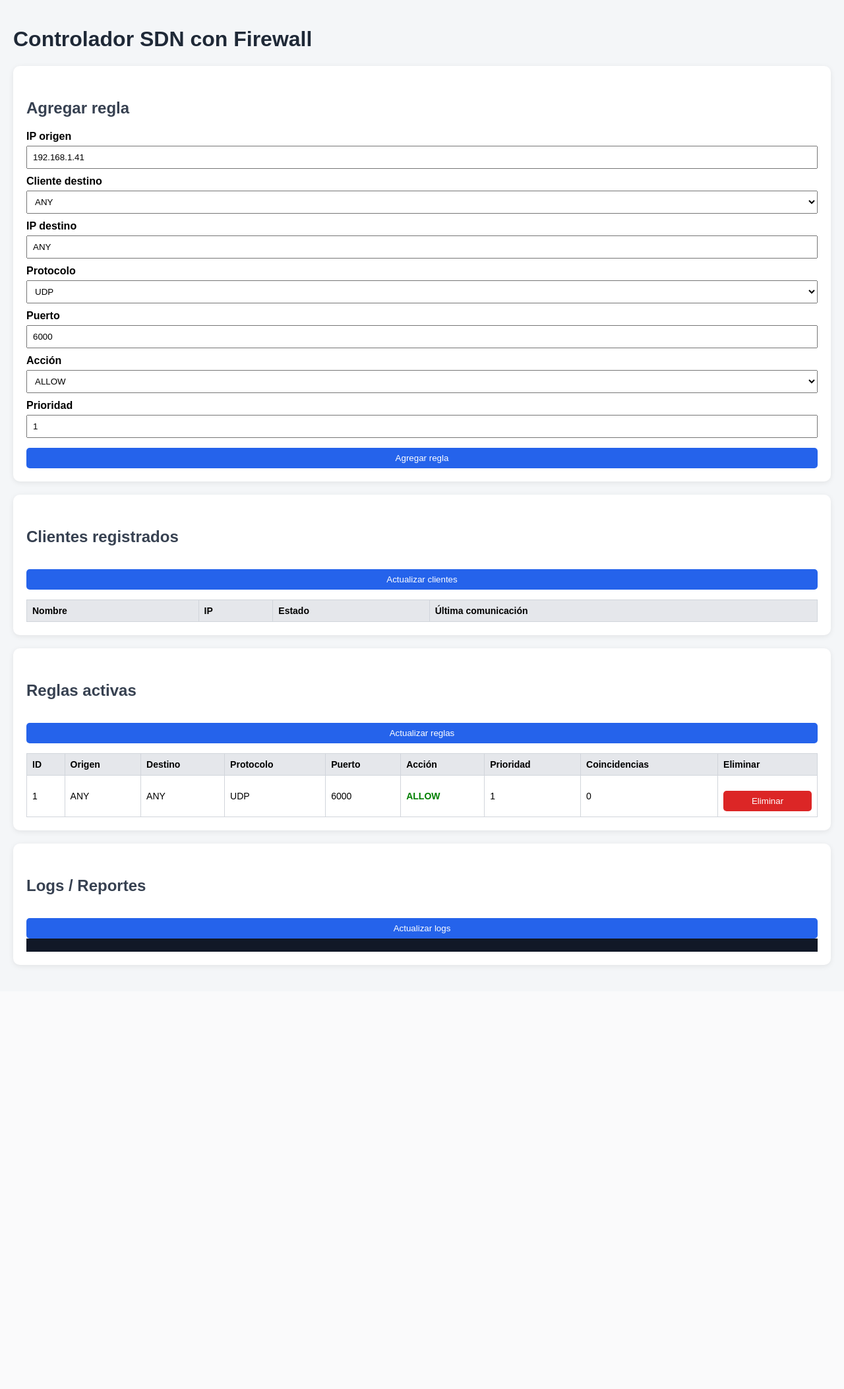
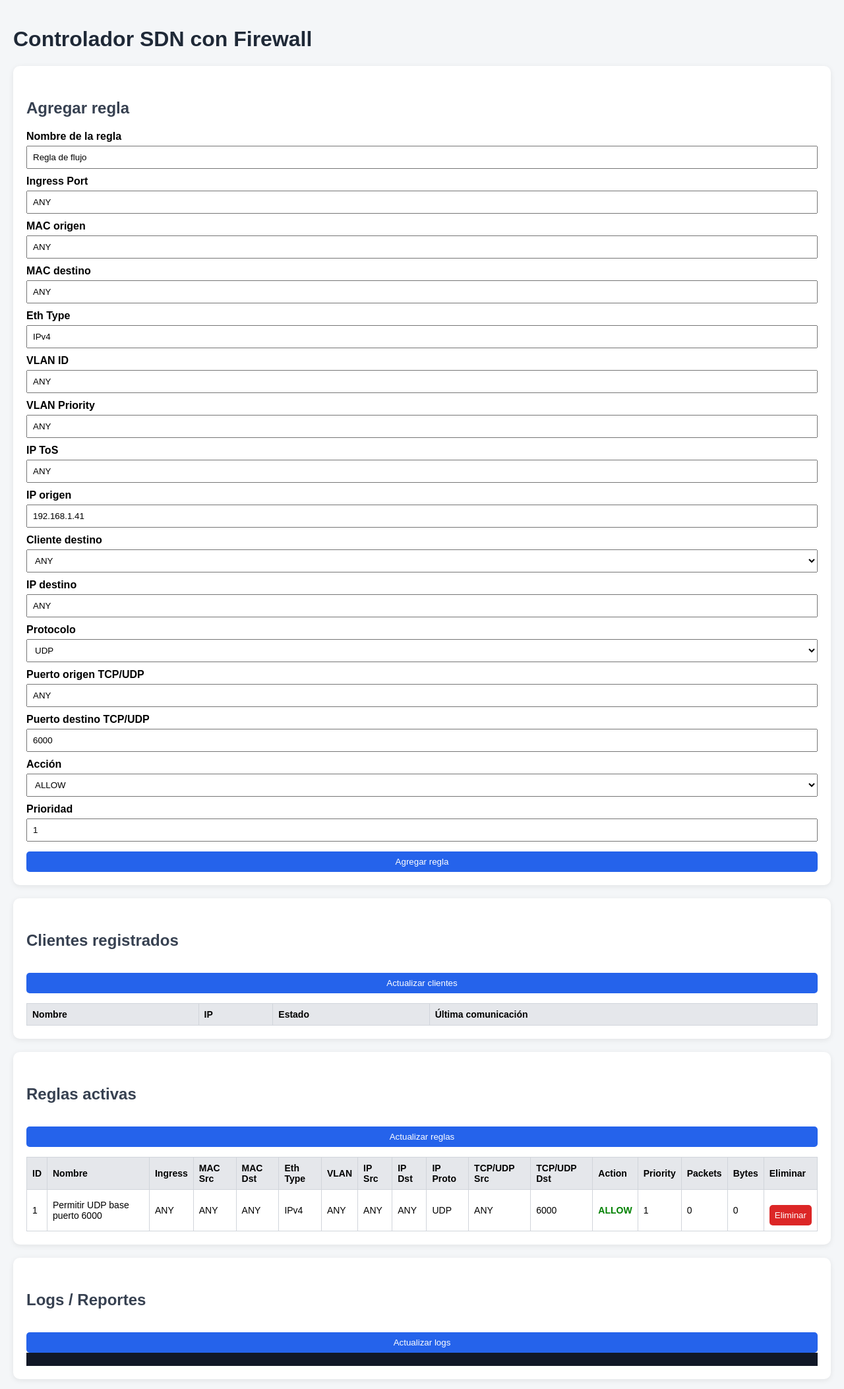
Before and after one commit to valepabon/RedesDeComputadores, a Flask app: page / in a window 1280 px wide. Shown: the top 2106 px of the page at 66% size. Before the commit the page ends 1467 px from the top, so only its background shows below. Run offline with Flask 3, Linux system fonts and the light colour scheme; data that the repository does not hold is empty.

Commit message:
Actualizar tabla de flujo y contadores reales de bytes

```diff
--- a/app.py
+++ b/app.py
@@ -44,13 +44,30 @@ def save_all_data():
 default_rules = [
     {
         "id": 1,
+        "name": "Permitir UDP base puerto 6000",
+
+        "ingress_port": "ANY",
+        "mac_src": "ANY",
+        "mac_dst": "ANY",
+        "eth_type": "IPv4",
+        "vlan_id": "ANY",
+        "vlan_priority": "ANY",
+
         "src_ip": "ANY",
         "dst_ip": "ANY",
         "protocol": "UDP",
+        "src_port": "ANY",
+        "dst_port": 6000,
+
         "port": 6000,
+
+        "ip_tos": "ANY",
+
         "action": "ALLOW",
         "priority": 1,
-        "matches": 0
+
+        "matches": 0,
+        "bytes": 0
     }
 ]
 
@@ -58,6 +75,41 @@ clients = load_json_file(CLIENTS_FILE, [])
 rules = load_json_file(RULES_FILE, default_rules)
 logs = load_json_file(LOGS_FILE, [])
 save_all_data()
+
+def normalize_rules():
+    for rule in rules:
+        rule.setdefault("name", f"Regla {rule.get('id', '')}")
+
+        rule.setdefault("ingress_port", "ANY")
+        rule.setdefault("mac_src", "ANY")
+        rule.setdefault("mac_dst", "ANY")
+        rule.setdefault("eth_type", "IPv4")
+        rule.setdefault("vlan_id", "ANY")
+        rule.setdefault("vlan_priority", "ANY")
+
+        rule.setdefault("src_ip", "ANY")
+        rule.setdefault("dst_ip", "ANY")
+        rule.setdefault("protocol", "UDP")
+
+        rule.setdefault("src_port", "ANY")
+
+        if "dst_port" not in rule:
+            rule["dst_port"] = rule.get("port", "ANY")
+
+        if "port" not in rule:
+            rule["port"] = rule.get("dst_port", "ANY")
+
+        rule.setdefault("ip_tos", "ANY")
+
+        rule.setdefault("action", "ALLOW")
+        rule.setdefault("priority", 1)
+
+        rule.setdefault("matches", 0)
+        rule.setdefault("bytes", 0)
+
+
+normalize_rules()
+save_json_file(RULES_FILE, rules)
 
 @app.route('/')
 def home():
@@ -146,15 +198,35 @@ def add_rule():
 
     next_id = max([rule["id"] for rule in rules], default=0) + 1
 
+    dst_port = data.get("dst_port", data.get("port", 6000))
+
     rule = {
         "id": next_id,
+        "name": data.get("name", f"Regla {next_id}"),
+
+        "ingress_port": data.get("ingress_port", "ANY"),
+        "mac_src": data.get("mac_src", "ANY"),
+        "mac_dst": data.get("mac_dst", "ANY"),
+        "eth_type": data.get("eth_type", "IPv4"),
+        "vlan_id": data.get("vlan_id", "ANY"),
+        "vlan_priority": data.get("vlan_priority", "ANY"),
+
         "src_ip": data.get("src_ip", "ANY"),
         "dst_ip": data.get("dst_ip", "ANY"),
         "protocol": data.get("protocol", "UDP"),
-        "port": data.get("port", 6000),
+        "src_port": data.get("src_port", "ANY"),
+        "dst_port": dst_port,
+
+        # Compatibilidad con el cliente actual
+        "port": dst_port,
+
+        "ip_tos": data.get("ip_tos", "ANY"),
+
         "action": data.get("action", "ALLOW"),
         "priority": data.get("priority", 1),
-        "matches": 0
+
+        "matches": 0,
+        "bytes": 0
     }
 
     rules.append(rule)
@@ -166,6 +238,8 @@ def add_rule():
     return jsonify({
         "message": "Regla agregada"
     }), 200
+
+
 
 # =========================
 # REPORTES DEL CLIENTE
@@ -189,6 +263,9 @@ def report():
     # Intentar extraer el ID de la regla desde el mensaje:
     # Ejemplo: "Regla 6 coincidió | src=..."
     match = re.search(r"Regla\s+(\d+)\s+coincidió", message)
+    bytes_match = re.search(r"bytes=(\d+)", message)
+
+    packet_bytes = int(bytes_match.group(1)) if bytes_match else 0
 
     if match:
         rule_id = int(match.group(1))
@@ -196,7 +273,13 @@ def report():
         for rule in rules:
             if rule["id"] == rule_id:
                 rule["matches"] = rule.get("matches", 0) + 1
-                print(f"[COUNT] Regla {rule_id} ahora tiene {rule['matches']} coincidencia(s)")
+                rule["bytes"] = rule.get("bytes", 0) + packet_bytes
+
+                print(
+                    f"[COUNT] Regla {rule_id} ahora tiene "
+                    f"{rule['matches']} coincidencia(s) y "
+                    f"{rule['bytes']} bytes"
+                )
                 break
 
     save_json_file(LOGS_FILE, logs)
--- a/templates/index.html
+++ b/templates/index.html
@@ -113,6 +113,30 @@
     <div class="card">
         <h2>Agregar regla</h2>
 
+        <label>Nombre de la regla</label>
+        <input id="rule_name" value="Regla de flujo">
+
+        <label>Ingress Port</label>
+        <input id="ingress_port" value="ANY">
+
+        <label>MAC origen</label>
+        <input id="mac_src" value="ANY">
+
+        <label>MAC destino</label>
+        <input id="mac_dst" value="ANY">
+
+        <label>Eth Type</label>
+        <input id="eth_type" value="IPv4">
+
+        <label>VLAN ID</label>
+        <input id="vlan_id" value="ANY">
+
+        <label>VLAN Priority</label>
+        <input id="vlan_priority" value="ANY">
+
+        <label>IP ToS</label>
+        <input id="ip_tos" value="ANY">
+
         <label>IP origen</label>
         <input id="src_ip" value="ANY">
 
@@ -131,8 +155,11 @@
             <option value="ANY">ANY</option>
         </select>
 
-        <label>Puerto</label>
-        <input id="port" type="number" value="6000">
+        <label>Puerto origen TCP/UDP</label>
+        <input id="src_port" value="ANY">
+
+        <label>Puerto destino TCP/UDP</label>
+        <input id="dst_port" type="number" value="6000">
 
         <label>Acción</label>
         <select id="action">
@@ -172,13 +199,21 @@
             <thead>
                 <tr>
                     <th>ID</th>
-                    <th>Origen</th>
-                    <th>Destino</th>
-                    <th>Protocolo</th>
-                    <th>Puerto</th>
-                    <th>Acción</th>
-                    <th>Prioridad</th>
-                    <th>Coincidencias</th>
+                    <th>Nombre</th>
+                    <th>Ingress</th>
+                    <th>MAC Src</th>
+                    <th>MAC Dst</th>
+                    <th>Eth Type</th>
+                    <th>VLAN</th>
+                    <th>IP Src</th>
+                    <th>IP Dst</th>
+                    <th>IP Proto</th>
+                    <th>TCP/UDP Src</th>
+                    <th>TCP/UDP Dst</th>
+                    <th>Action</th>
+                    <th>Priority</th>
+                    <th>Packets</th>
+                    <th>Bytes</th>
                     <th>Eliminar</th>
                 </tr>
             </thead>
@@ -223,13 +258,21 @@
         table.innerHTML += `
             <tr>
                 <td>${rule.id}</td>
-                <td>${rule.src_ip}</td>
-                <td>${rule.dst_ip}</td>
-                <td>${rule.protocol}</td>
-                <td>${rule.port}</td>
+                <td>${rule.name || '-'}</td>
+                <td>${rule.ingress_port || 'ANY'}</td>
+                <td>${rule.mac_src || 'ANY'}</td>
+                <td>${rule.mac_dst || 'ANY'}</td>
+                <td>${rule.eth_type || 'IPv4'}</td>
+                <td>${rule.vlan_id || 'ANY'}</td>
+                <td>${rule.src_ip || 'ANY'}</td>
+                <td>${rule.dst_ip || 'ANY'}</td>
+                <td>${rule.protocol || 'ANY'}</td>
+                <td>${rule.src_port || 'ANY'}</td>
+                <td>${rule.dst_port || rule.port || 'ANY'}</td>
                 <td class="${rule.action}">${rule.action}</td>
                 <td>${rule.priority}</td>
                 <td>${rule.matches || 0}</td>
+                <td>${rule.bytes || 0}</td>
                 <td>
                     <button class="delete-btn" onclick="deleteRule(${rule.id})">
                         Eliminar
@@ -312,11 +355,31 @@ function updateDstIpFromClient() {
 
 
     async function addRule() {
+        const dstPortValue = document.getElementById('dst_port').value;
+        const srcPortValue = document.getElementById('src_port').value;
+
         const rule = {
-        src_ip: document.getElementById('src_ip').value,
-        dst_ip: document.getElementById('dst_ip').value,
-        protocol: document.getElementById('protocol').value,
-        port: parseInt(document.getElementById('port').value),
+            name: document.getElementById('rule_name').value || "Regla sin nombre",
+
+            ingress_port: document.getElementById('ingress_port').value || "ANY",
+            mac_src: document.getElementById('mac_src').value || "ANY",
+            mac_dst: document.getElementById('mac_dst').value || "ANY",
+            eth_type: document.getElementById('eth_type').value || "IPv4",
+            vlan_id: document.getElementById('vlan_id').value || "ANY",
+            vlan_priority: document.getElementById('vlan_priority').value || "ANY",
+
+            src_ip: document.getElementById('src_ip').value || "ANY",
+            dst_ip: document.getElementById('dst_ip').value || "ANY",
+            protocol: document.getElementById('protocol').value || "UDP",
+
+            src_port: srcPortValue === "" ? "ANY" : srcPortValue,
+            dst_port: dstPortValue === "" ? "ANY" : parseInt(dstPortValue),
+
+            // compatibilidad
+            port: dstPortValue === "" ? "ANY" : parseInt(dstPortValue),
+
+            ip_tos: document.getElementById('ip_tos').value || "ANY",
+
             action: document.getElementById('action').value,
             priority: parseInt(document.getElementById('priority').value)
         };
@@ -340,11 +403,22 @@ function updateDstIpFromClient() {
     const response = await fetch('/server-info');
     const data = await response.json();
 
+    document.getElementById('rule_name').value = "Regla de flujo";
+
+    document.getElementById('ingress_port').value = "ANY";
+    document.getElementById('mac_src').value = "ANY";
+    document.getElementById('mac_dst').value = "ANY";
+    document.getElementById('eth_type').value = "IPv4";
+    document.getElementById('vlan_id').value = "ANY";
+    document.getElementById('vlan_priority').value = "ANY";
+    document.getElementById('ip_tos').value = "ANY";
+
     document.getElementById('src_ip').value = data.server_ip;
     document.getElementById('dst_client').value = "ANY";
     document.getElementById('dst_ip').value = "ANY";
     document.getElementById('protocol').value = "UDP";
-        document.getElementById('port').value = 6000;
+    document.getElementById('src_port').value = "ANY";
+    document.getElementById('dst_port').value = 6000;
     document.getElementById('action').value = "ALLOW";
     document.getElementById('priority').value = 1;
 }
```
Also changed, not shown: client.py (+8 -5 lines). Lines whose indentation alone changed are shown as unchanged.
